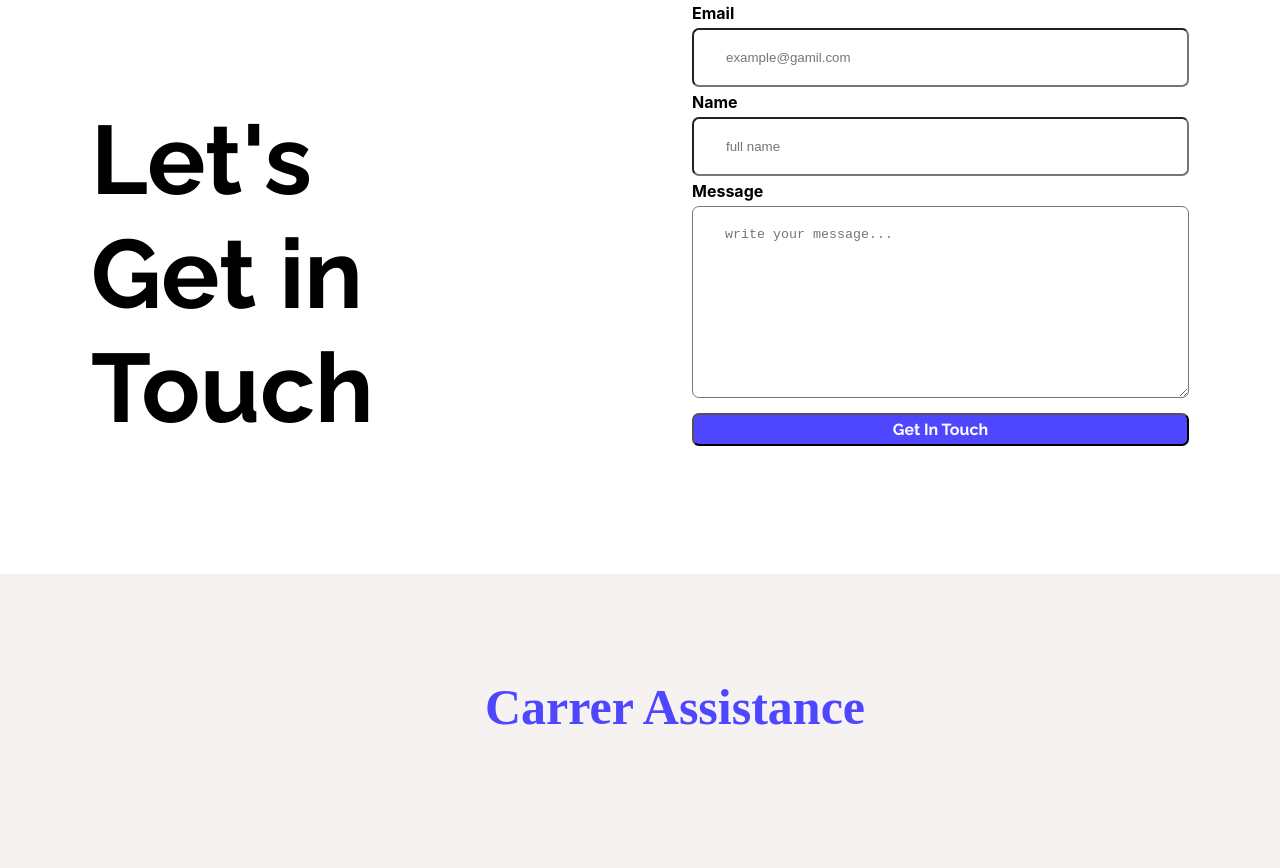
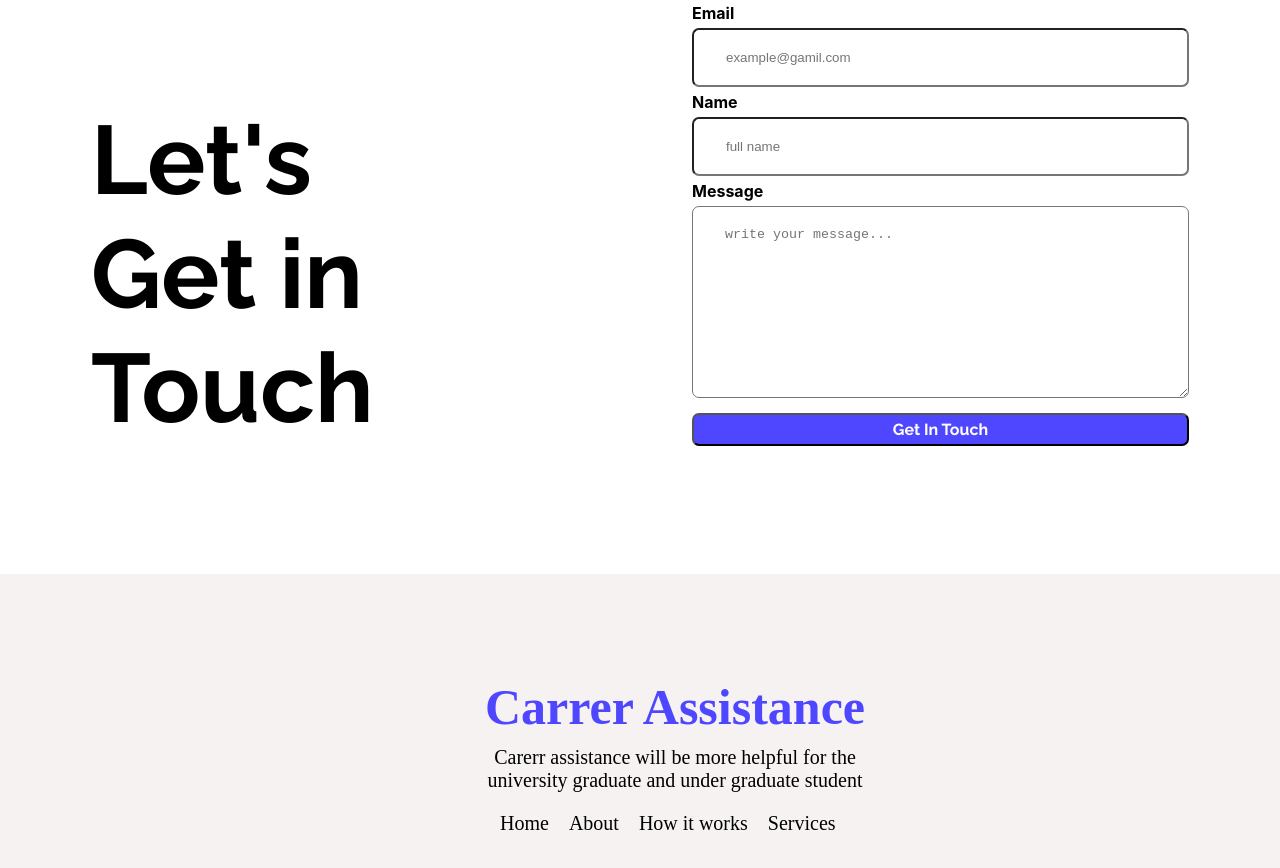
Before and after one commit to nahian-cse-nubtk/career-ass-01, a plain HTML site: page index.html in a window 1280 px wide. Shown: the part 2163-3031 px from the top of the page. Drawn offline with Linux system fonts and the light colour scheme.

Commit message:
footer is added

```diff
--- a/css/style.css
+++ b/css/style.css
@@ -231,3 +231,27 @@ footer{
     padding-top: 104px
 
 }
+.f2{
+    text-align: center;
+    font-size: 20px;
+    padding: 10px 454px 10px;
+}
+.f3{
+    list-style: none;
+    display: flex;
+    align-items: center ;
+    text-decoration: none;
+}
+
+.f4{
+    text-decoration: none;
+    color: inherit;
+    padding: 10px;
+    font-size: 20px;
+}
+.f5{
+    margin-left: 490px;
+    margin-right: 490px;
+    margin-bottom: 103px;
+    padding-top: 10px;
+}
--- a/index.html
+++ b/index.html
@@ -153,7 +153,16 @@
     </main>
     <footer>
         <h1 class="f1">Carrer Assistance</h1>
-        <p></p>
+        <p class="f2">Carerr assistance will be more helpful for the university graduate and under graduate student</p>
+
+        <div class="f5">
+            <ul class="f3">
+                <li><a href="#" class="f4">Home</a></li>
+                <li><a href="#" class="f4">About</a></li>
+                <li><a href="#" class="f4">How it works</a></li>
+                <li><a href="#" class="f4">Services</a></li>
+            </ul>
+        </div>
 
     </footer>
 
```
